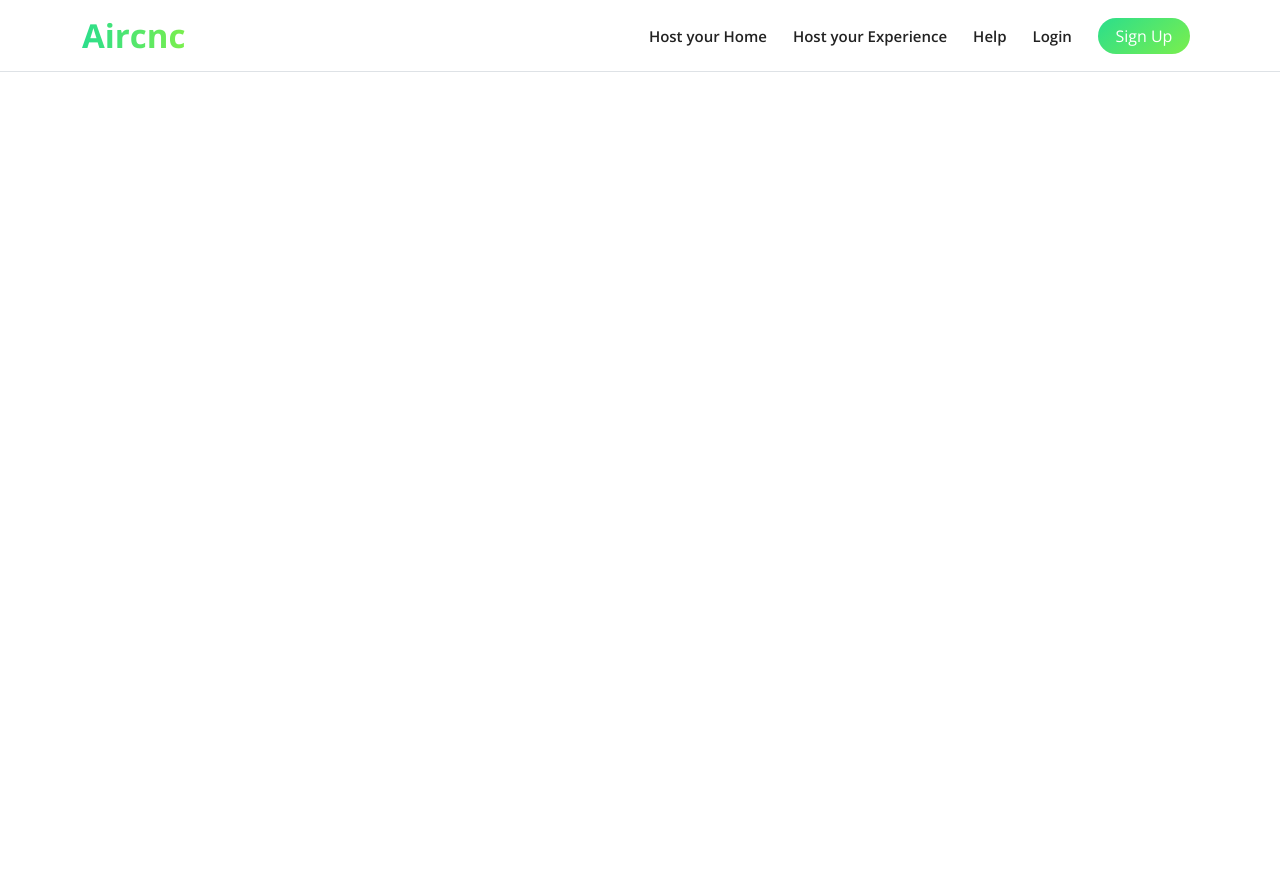
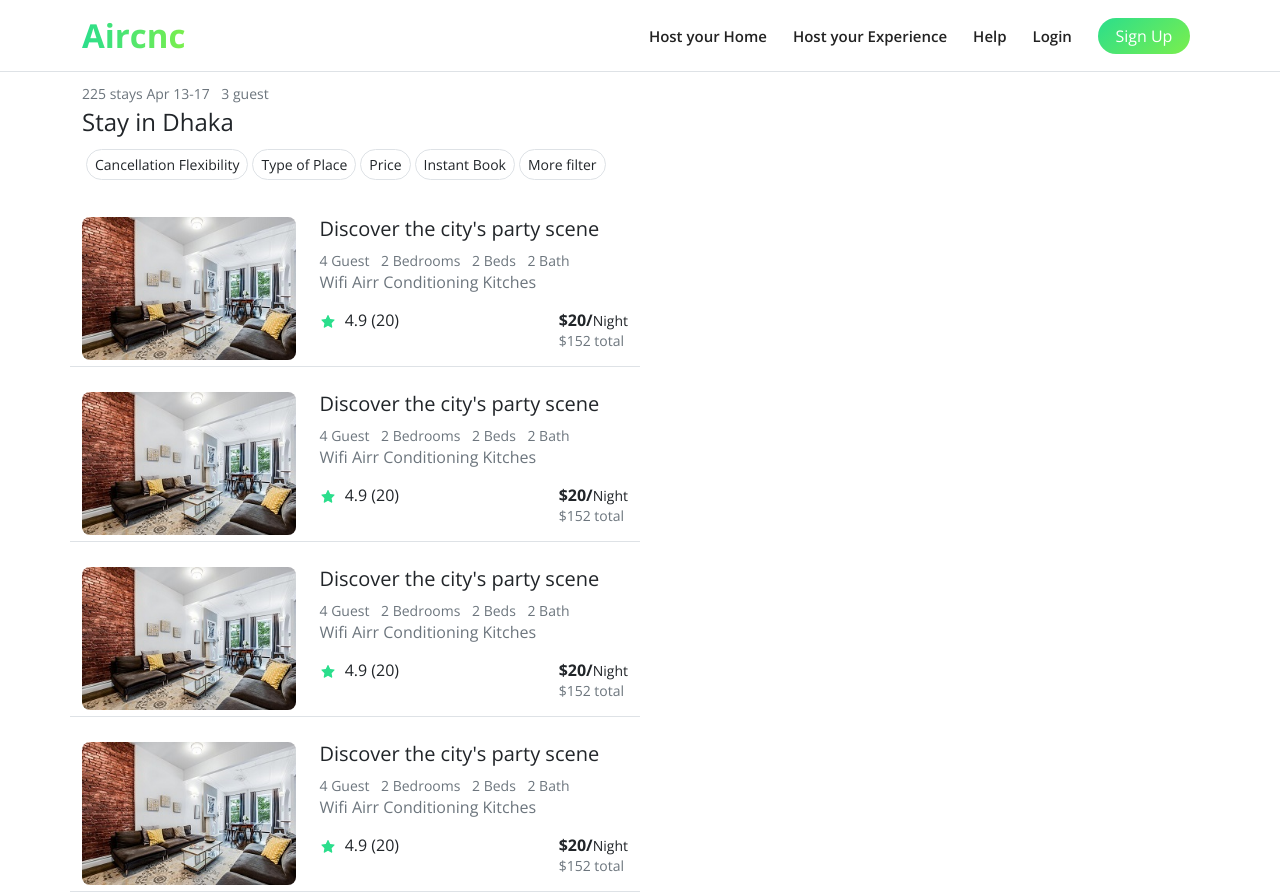
Before and after one commit to SujonHossain1/aircnc, a React app: page /search-results in a window 1280 px wide. Before the commit the page ends 800 px from the top, so only its background shows below. Built offline with nearby package versions, Linux system fonts and the light colour scheme.

Commit message:
search item design done

```diff
--- /dev/null
+++ b/src/assets/styles/search-result.scss
@@ -0,0 +1,20 @@
+.search__item {
+  border-bottom: 1px solid #dee2e6;
+  padding-top: 25px;
+}
+.search__item__img {
+  border-radius: 8px;
+  object-fit: cover;
+}
+.search__tag {
+  margin-top: 10px;
+}
+.search__item__review {
+  display: flex;
+  justify-content: space-between;
+}
+.search__item__review__left {
+  span {
+    margin-left: 5px;
+  }
+}
--- a/src/assets/styles/style.scss
+++ b/src/assets/styles/style.scss
@@ -14,6 +14,10 @@ body {
   font-family: "Open Sans", sans-serif;
   overflow-x: hidden;
   line-height: normal;
+}
+.btn:focus {
+  outline: 0;
+  box-shadow: 0 0 0 0.1rem #0d6efd40;
 }
 
 .btn-primary {
--- a/src/components/Home/Search.js
+++ b/src/components/Home/Search.js
@@ -1,10 +1,20 @@
 import React from 'react';
 import { FaSearch } from 'react-icons/fa';
+import { useHistory } from 'react-router-dom';
 import Accordion from './Accordion';
 
-const Search = () => (
+const Search = () => {
+    const history = useHistory();
+
+    const handleSearch = (e) => {
+        e.preventDefault();
+        console.log('Click');
+
+        history.push('/search-results');
+    };
+    return (
         <div className="search">
-        <form className="search__form">
+            <form className="search__form" onSubmit={handleSearch}>
                 <div className="mb-2 mb-md-3 rounded shadow p-3">
                     <label htmlFor="location" className="form-label ">
                         <strong>Location</strong>
@@ -46,11 +56,11 @@ const Search = () => (
                     </div>
                 </div>
                 <Accordion />
-            <button type="button" className="btn btn-primary btn-primary-hover w-100 mt-3">
+                <button type="submit" className="btn btn-primary btn-primary-hover w-100 mt-3">
                     <FaSearch className="me-1 mb-1" /> Search
                 </button>
             </form>
         </div>
     );
-
+};
 export default Search;
--- a/src/components/Routes.js
+++ b/src/components/Routes.js
@@ -2,6 +2,7 @@ import React from 'react';
 import { Route, Switch } from 'react-router-dom';
 import Home from './Home/Home';
 import HomeDetails from './HomeDetails/HomeDetails';
+import SearchResult from './SearchResult/SearchResult';
 
 const Routes = () => (
     <Switch>
@@ -11,6 +12,9 @@ const Routes = () => (
         <Route path="/home-details/:slug">
             <HomeDetails />
         </Route>
+        <Route path="/search-results">
+            <SearchResult />
+        </Route>
     </Switch>
 );
 
--- /dev/null
+++ b/src/components/SearchResult/SearchResult.js
@@ -0,0 +1,24 @@
+import React from 'react';
+import '../../assets/styles/search-result.scss';
+import SearchResultItem from './SearchResultItem';
+import SearchTag from './SearchTag';
+
+const SearchResult = () => {
+    return (
+        <section className="search__result">
+            <div className="container">
+                <div className="row">
+                    <div className="col-md-6">
+                        <SearchTag />
+                        <SearchResultItem />
+                        <SearchResultItem />
+                        <SearchResultItem />
+                        <SearchResultItem />
+                    </div>
+                </div>
+            </div>
+        </section>
+    );
+};
+
+export default SearchResult;
--- /dev/null
+++ b/src/components/SearchResult/SearchResultItem.js
@@ -0,0 +1,38 @@
+import React from 'react';
+import { AiFillStar } from 'react-icons/ai';
+import hotel from '../../assets/images/hotel.jpg';
+
+const SearchResultItem = () => {
+    return (
+        <div className="row search__item">
+            <div className="col-lg-5">
+                <img src={hotel} alt="" className="img-fluid search__item__img" />
+            </div>
+            <div className="col-lg-7">
+                <h5>Discover the city's party scene</h5>
+                <div className="features__beds">
+                    <span className="text-secondary small me-2"> 4 Guest</span>
+                    <span className="text-secondary small me-2"> 2 Bedrooms</span>
+                    <span className="text-secondary small me-2"> 2 Beds</span>
+                    <span className="text-secondary small me-2"> 2 Bath</span>
+                </div>
+                <p className="text-secondary">Wifi Airr Conditioning Kitches</p>
+                <div className="search__item__review">
+                    <div className="search__item__review__left">
+                        <AiFillStar className="single__home__star" />
+                        <span> 4.9 (20) </span>
+                    </div>
+                    <div>
+                        <p className="mb-0">
+                            <strong>$20/</strong>
+                            <span className="small">Night</span>
+                        </p>
+                        <p className="small text-secondary">$152 total</p>
+                    </div>
+                </div>
+            </div>
+        </div>
+    );
+};
+
+export default SearchResultItem;
--- /dev/null
+++ b/src/components/SearchResult/SearchTag.js
@@ -0,0 +1,31 @@
+import React from 'react';
+
+const SearchTag = () => {
+    return (
+        <div className="search__tag">
+            <span className="text-secondary small ">
+                225 stays Apr 13-17 <span className="ms-2">3 guest</span>
+            </span>
+            <h4 className="mt-1">Stay in Dhaka</h4>
+            <div className="display-flex my-2">
+                <button type="button" className="btn border btn-rounded btn-sm ms-1 my-1">
+                    Cancellation Flexibility
+                </button>
+                <button type="button" className="btn border btn-rounded btn-sm ms-1 my-1">
+                    Type of Place
+                </button>
+                <button type="button" className="btn border btn-rounded btn-sm ms-1 my-1">
+                    Price
+                </button>
+                <button type="button" className="btn border btn-rounded btn-sm ms-1 my-1">
+                    Instant Book
+                </button>
+                <button type="button" className="btn border btn-rounded btn-sm ms-1 my-1">
+                    More filter
+                </button>
+            </div>
+        </div>
+    );
+};
+
+export default SearchTag;
```
Also changed, not shown: src/assets/images/hotel.jpg (added). Lines whose indentation alone changed are shown as unchanged.
